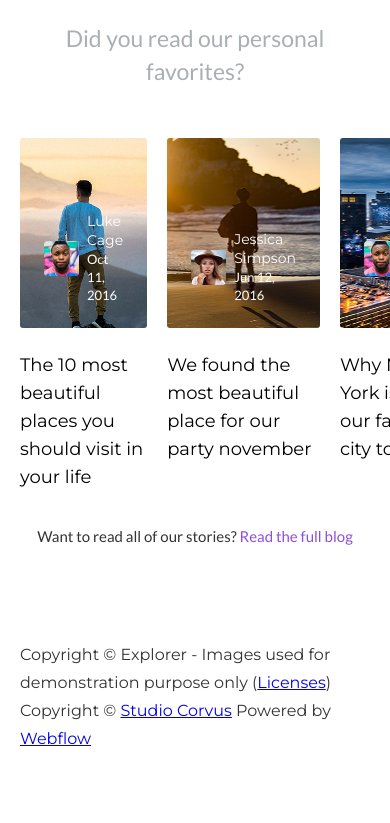
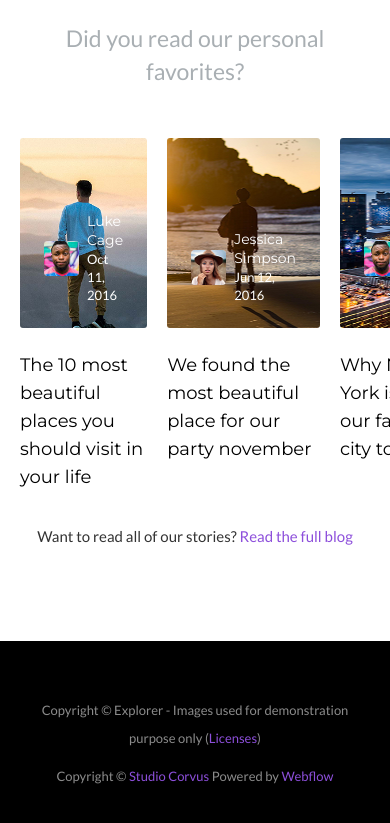
Before and after one commit to yaxyobekuz/explorer, a plain HTML site: page index.html in a window 390 px wide. Shown: the part 2974-3797 px from the top of the page. Before the commit the page ends 3727 px from the top, so only its background shows below. Drawn offline with Linux system fonts and the light colour scheme.

Commit message:
Add footer styles without responsive design

```diff
--- a/styles/index.css
+++ b/styles/index.css
@@ -292,3 +292,30 @@ body {
   color: #8d4fdb;
   text-decoration: none;
 }
+
+/* Footer */
+.footer {
+  background: #000;
+  padding: 55px 0px 45px;
+}
+
+.footer-container {
+  max-width: 980px;
+}
+
+.copyright {
+  font-family: "Lato", sans-serif;
+  font-size: 13px;
+  line-height: 28px;
+  color: #8b8b8b;
+  text-align: center;
+}
+
+.main-copyright{
+  margin-bottom: 10px;
+}
+
+.copyright-link {
+  color: #8D4FDB;
+  text-decoration: none;
+}
```
